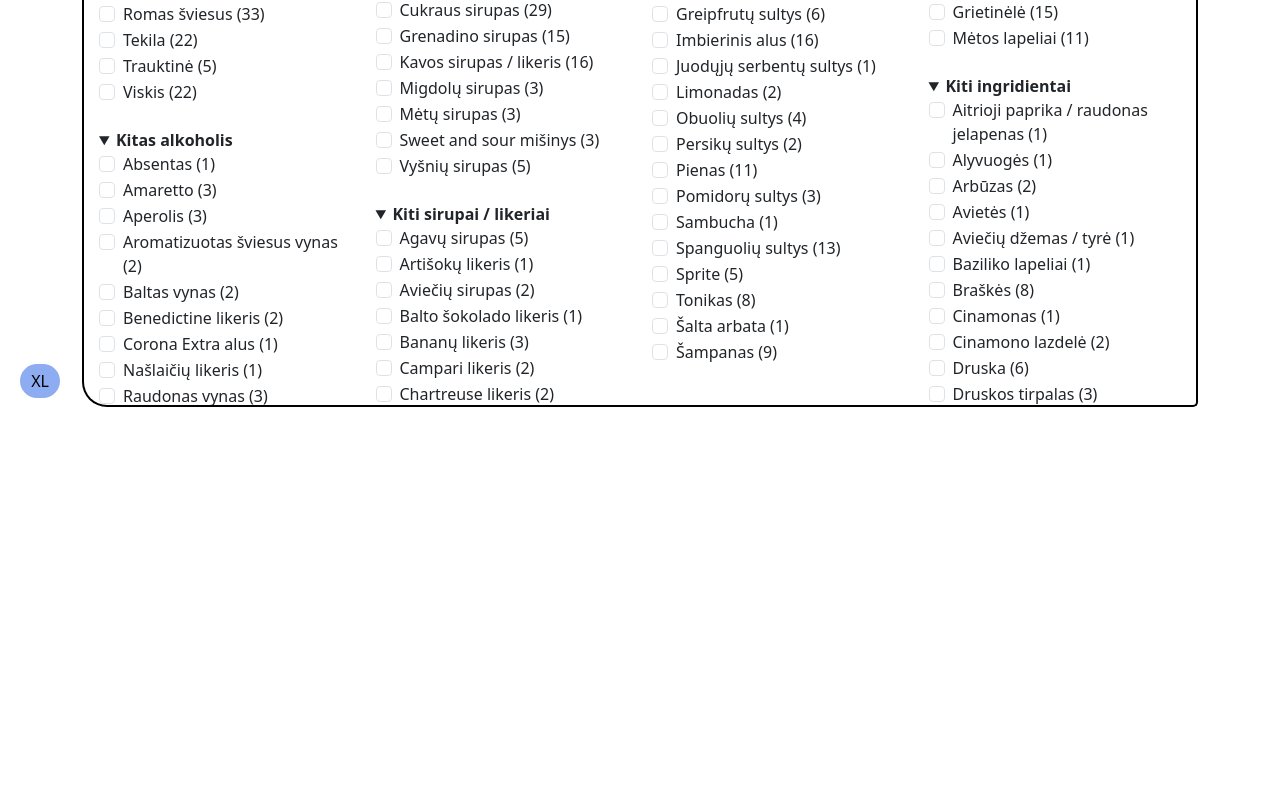
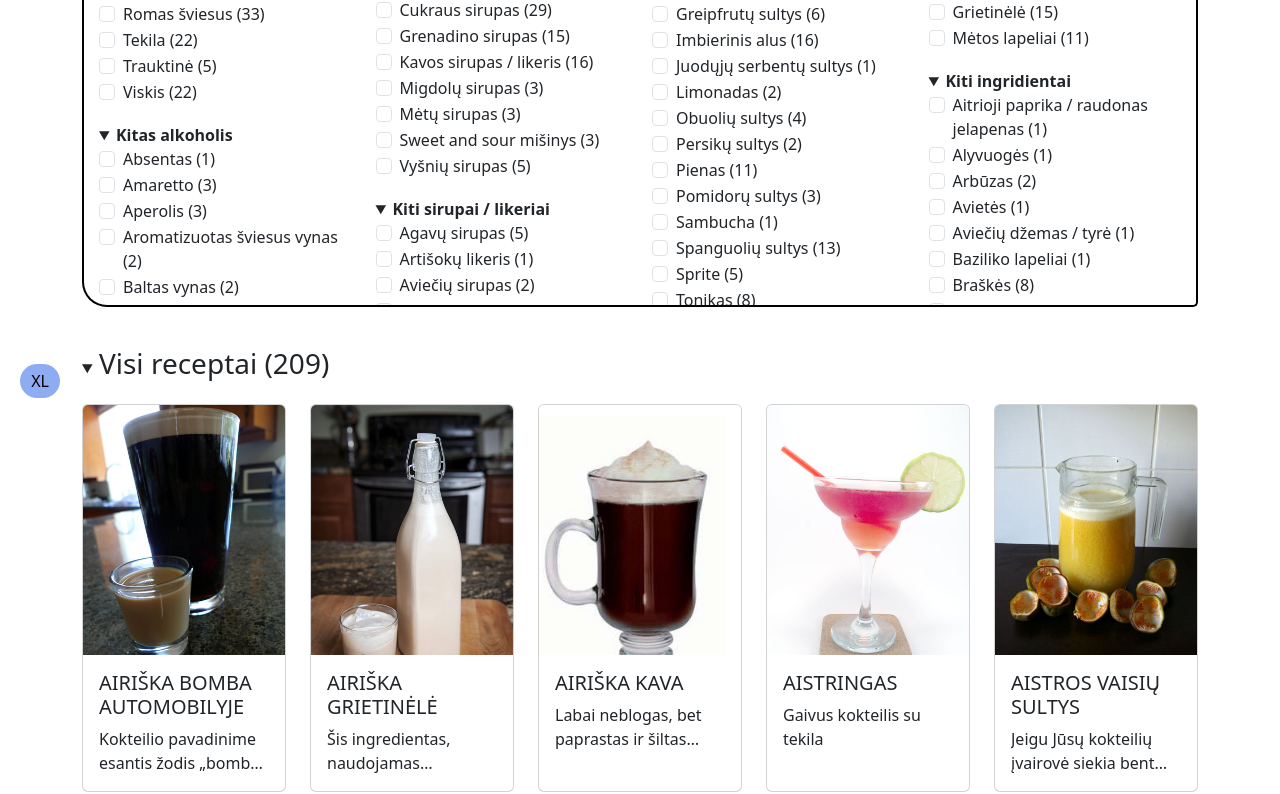
Before and after one commit to mindaugasw/cocktail-db-frontend, a Vue app: page / in a window 1280 px wide. Shown: the part 387-1181 px from the top of the page. Before the commit the page ends 800 px from the top, so only its background shows below. Built offline with nearby package versions, Linux system fonts and the light colour scheme.

Commit message:
Recipe list

```diff
--- a/index.html
+++ b/index.html
@@ -4,7 +4,8 @@
     <meta charset="UTF-8">
     <link rel="icon" href="/favicon.png">
     <meta name="viewport" content="width=device-width, initial-scale=1.0">
-    <title>Cocktail database</title>
+    <title>Kokteilių receptai</title>
+    <!-- TODO update title dynamically -->
   </head>
   <body>
     <div id="app"></div>
--- a/src/App.vue
+++ b/src/App.vue
@@ -1,5 +1,6 @@
 <script setup lang="ts">
 import Filters from '@/components/Filters/Filters.vue';
+import RecipeList from '@/components/RecipeList/RecipeList.vue';
 import BreakpointIndicator from "@/components/BreakpointIndicator.vue";
 </script>
 
@@ -11,6 +12,8 @@ import BreakpointIndicator from "@/components/BreakpointIndicator.vue";
     </h1>
 
     <Filters/>
+
+    <RecipeList/>
 </div>
 
 <BreakpointIndicator/>
--- a/src/components/Filters/Filters.vue
+++ b/src/components/Filters/Filters.vue
@@ -83,16 +83,17 @@ validateAllFiltersAreUsed();
 }
 
 #filters-container {
-    max-height: 600px;
+    max-height: 500px;
     overflow-y: scroll;
     padding: 15px;
     border-left: var(--filters-border);
     border-right: var(--filters-border);
     border-bottom: var(--filters-border);
     border-radius: 0 0 5px 25px;
+    margin-bottom: 2.5em;
 }
 
 .filters-category-container {
-    margin-bottom: 1.5em;
+    margin-bottom: 1.2em;
 }
 </style>
--- /dev/null
+++ b/src/components/RecipeList/RecipeList.vue
@@ -0,0 +1,76 @@
+<script setup lang="ts">
+import * as Database from '@/services/Database';
+
+const recipes = Database.getRecipes();
+</script>
+
+<template>
+<details open class="mb-5">
+    <summary class="mb-3">
+        <h3>Visi receptai ({{ Object.keys(recipes).length }})</h3>
+    </summary>
+
+    <div class="row g-3 g-sm-4 row-cols-2 row-cols-md-3 row-cols-lg-4 row-cols-xl-5 row-cols-xxl-6">
+        <div
+            v-for="(recipe, slug) in recipes"
+            :key="slug"
+            class="col"
+        >
+            <a
+                href="#"
+                class="card-link"
+                @click.prevent="console.log(`Clicked: ${recipe.name}`)"
+            >
+                <div class="card h-100">
+                    <img
+                        :src="`/images/recipe/${recipe.image}`"
+                        :alt="`Receptas ${recipe.name}`"
+                        class="card-image card-img-top"
+                    />
+
+                    <div class="card-body">
+                        <h5 class="card-title d-none d-sm-block">{{ recipe.name }}</h5>
+                        <h6 class="card-title d-sm-none">{{ recipe.name }}</h6>
+                        <p class="card-text">{{ recipe.description }}</p>
+                    </div>
+                </div>
+            </a>
+        </div>
+    </div>
+</details>
+</template>
+
+<style scoped>
+summary > h3 {
+    display: inline-block;
+}
+
+.card-link {
+    text-decoration: none;
+    color: inherit;
+}
+
+.card {
+    transition: 0.3s;
+}
+
+.card:hover {
+    transform: scale(1.04);
+    filter: brightness(90%);
+    transition: 0.3s;
+}
+
+.card-image {
+    height: 250px;
+    object-fit: cover;
+    object-position: top;
+}
+
+.card-text {
+    overflow: hidden;
+    text-overflow: ellipsis;
+    display: -webkit-box;
+    -webkit-box-orient: vertical;
+    -webkit-line-clamp: 2;
+}
+</style>
--- a/src/services/Database.ts
+++ b/src/services/Database.ts
@@ -71,6 +71,6 @@ export function getFilters(): typeof filters {
     return filters;
 }
 
-export function getDatabaseLength(): number {
-    return Object.keys(databaseJson).length;
+export function getRecipes(): {[name: string]: Recipe} {
+    return databaseJson;
 }
```
